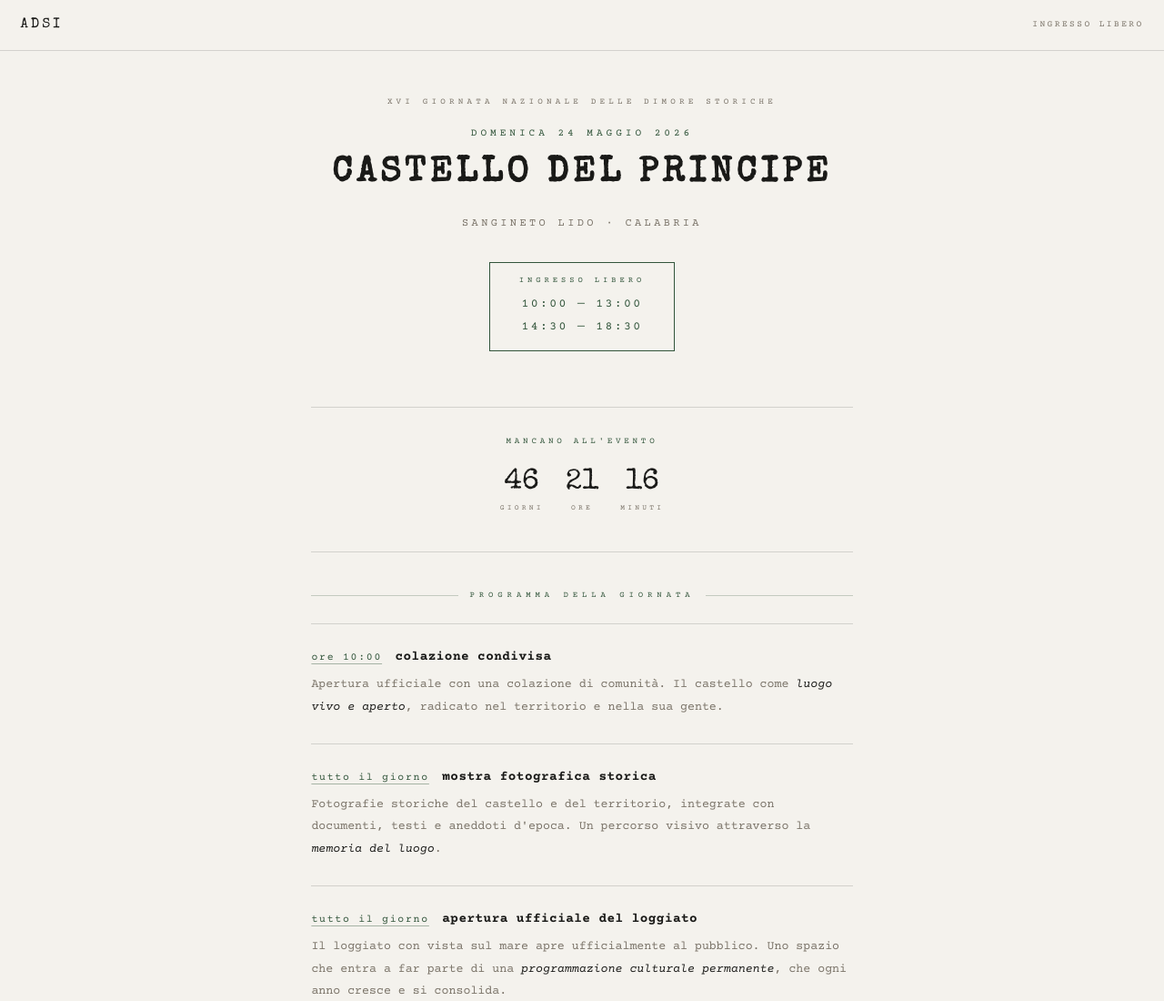
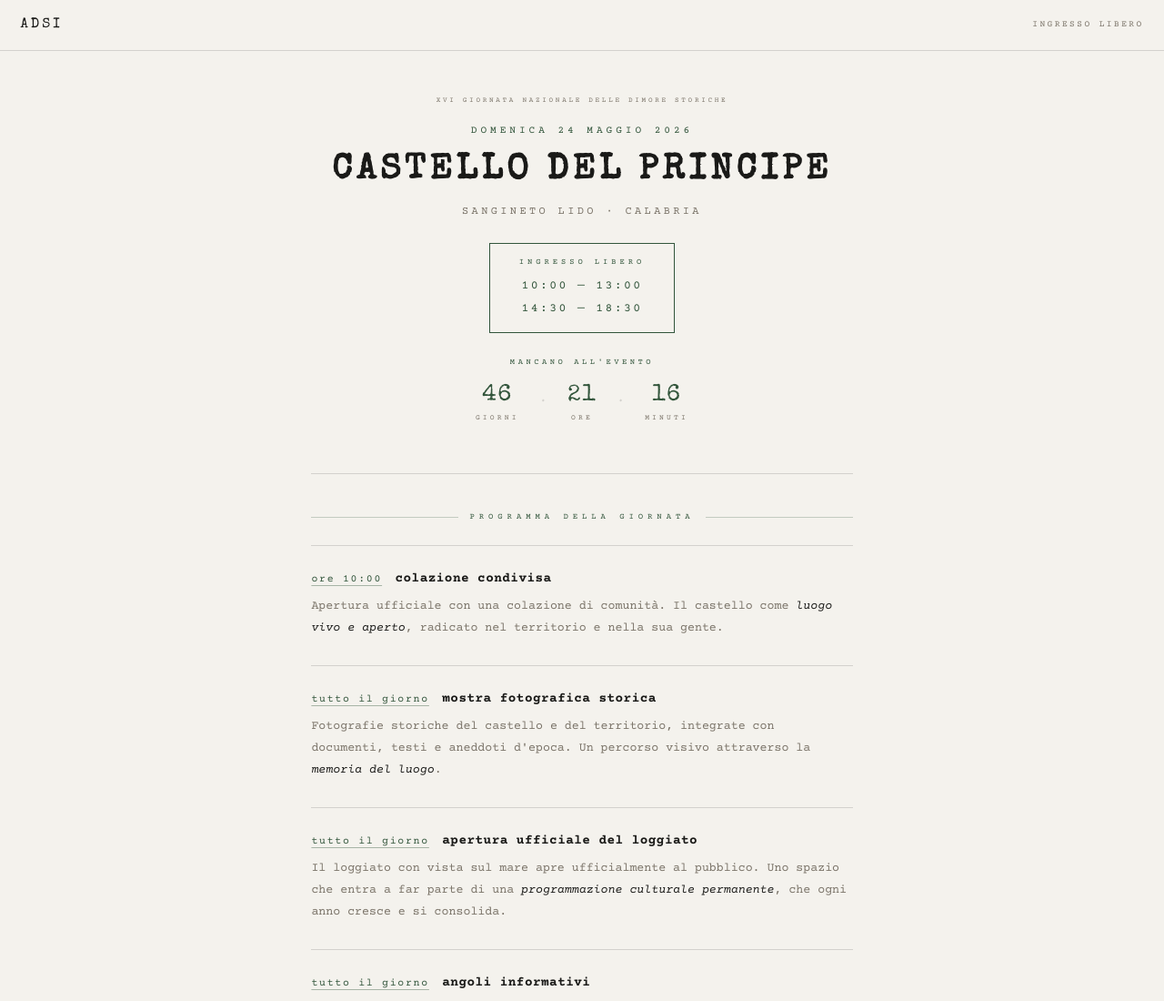
Before and after one commit to castellosa/castellodelprincipe, a plain HTML site: page index.html in a window 1280 px wide. Shown: the top 1100 px of the page at 91% size. Drawn offline with nearby package versions, Linux system fonts and the light colour scheme.

Commit message:
Update index.html

```diff
--- a/index.html
+++ b/index.html
@@ -9,95 +9,47 @@
 <style>
 *,*::before,*::after{box-sizing:border-box;margin:0;padding:0}
 html{scroll-behavior:smooth;-webkit-text-size-adjust:100%}
-:root{
-  --bg:#f4f2ed;--ink:#1a1a18;--mid:#7a7368;
-  --rule:rgba(26,26,24,0.15);--green:#32553b;
-  --mono:'Courier Prime','Courier New',monospace;
-  --disp:'Special Elite','Courier New',monospace;
-}
-
-/* ── PROGRESS BAR ── */
-#progress-bar{
-  position:fixed;top:0;left:0;height:2px;width:0%;
-  background:var(--green);z-index:200;
-  transition:width .1s linear;
-}
-
-/* ── PAGE FADE IN ── */
-body{
-  background:var(--bg);color:var(--ink);
-  font-family:var(--mono);font-size:16px;line-height:1.75;
-  overflow-x:hidden;-webkit-font-smoothing:antialiased;
-  opacity:0;animation:pagein .6s ease forwards .1s;
-}
-@keyframes pagein{from{opacity:0;transform:translateY(8px)}to{opacity:1;transform:none}}
-
-/* ── TOP BAR ── */
-.top-bar{
-  position:sticky;top:0;z-index:100;
-  background:var(--bg);border-bottom:1px solid var(--rule);
-  display:flex;justify-content:space-between;align-items:center;
-  padding:.9rem 1.4rem;
-}
+:root{--bg:#f4f2ed;--ink:#1a1a18;--mid:#7a7368;--rule:rgba(26,26,24,0.15);--green:#32553b;--mono:'Courier Prime','Courier New',monospace;--disp:'Special Elite','Courier New',monospace}
+#progress-bar{position:fixed;top:0;left:0;height:2px;width:0%;background:var(--green);z-index:200;transition:width .08s linear}
+body{background:var(--bg);color:var(--ink);font-family:var(--mono);font-size:16px;line-height:1.75;overflow-x:hidden;-webkit-font-smoothing:antialiased;opacity:0;transition:opacity .7s ease}
+body.loaded{opacity:1}
+.top-bar{position:sticky;top:0;z-index:100;background:var(--bg);border-bottom:1px solid var(--rule);display:flex;justify-content:space-between;align-items:center;padding:.9rem 1.4rem}
 .top-bar-l{font-family:var(--disp);font-size:.95rem;letter-spacing:.2em;color:var(--ink)}
 .top-bar-r{font-size:.6rem;letter-spacing:.25em;text-transform:uppercase;color:var(--mid)}
-
-/* ── PAGE ── */
 .page{max-width:640px;margin:0 auto;padding:0 1.4rem 4rem}
-
-/* ── HERO ── */
 .hero{text-align:center;padding:3rem 0 2.5rem;border-bottom:1px solid var(--rule);margin-bottom:2.5rem}
-.ed{font-size:.58rem;letter-spacing:.45em;text-transform:uppercase;color:var(--mid);display:block;margin-bottom:1rem}
+.ed{font-size:.48rem;letter-spacing:.35em;text-transform:uppercase;color:var(--mid);display:block;margin-bottom:1rem;white-space:nowrap}
 .dt{font-size:.7rem;letter-spacing:.35em;text-transform:uppercase;color:var(--green);display:block;margin-bottom:.8rem}
-h1{font-family:var(--disp);font-size:clamp(1.6rem,7vw,2.4rem);letter-spacing:.12em;text-transform:uppercase;line-height:1.15;margin-bottom:.5rem;min-height:1.5em}
-.loc{font-size:.75rem;letter-spacing:.28em;color:var(--mid);text-transform:uppercase;display:block;margin-bottom:2rem}
-
-/* ── ORARI ── */
-.orari-box{display:inline-block;border:1px solid var(--green);padding:.8rem 2rem;margin-bottom:2rem}
+h1{font-family:var(--disp);font-size:clamp(1.6rem,7vw,2.4rem);letter-spacing:.12em;text-transform:uppercase;line-height:1.15;margin-bottom:.5rem;min-height:3rem}
+.cursor{display:inline-block;width:2px;height:1em;background:var(--ink);margin-left:2px;vertical-align:middle;animation:blink .8s step-end infinite}
+@keyframes blink{0%,100%{opacity:1}50%{opacity:0}}
+.loc{font-size:.75rem;letter-spacing:.28em;color:var(--mid);text-transform:uppercase;display:block;margin-bottom:1.5rem}
+.countdown{display:flex;flex-wrap:wrap;justify-content:center;gap:.4rem 1.5rem;margin-top:1.6rem;margin-bottom:.8rem}
+.cd-unit{text-align:center}
+.cd-minus{font-family:var(--mono);font-size:1rem;color:var(--green);margin-right:.4rem;line-height:1;vertical-align:middle}
+.cd-num{font-family:var(--disp);font-size:1.6rem;letter-spacing:.05em;color:var(--green);display:block;line-height:1}
+.cd-lbl{font-size:.5rem;letter-spacing:.4em;text-transform:uppercase;color:var(--mid);display:block;margin-top:.3rem}
+.cd-sep{font-family:var(--disp);font-size:1.4rem;color:var(--rule);align-self:flex-start;padding-top:.1rem}
+.orari-box{display:inline-block;border:1px solid var(--green);padding:.8rem 2rem}
 .orari-lbl{font-size:.55rem;letter-spacing:.45em;text-transform:uppercase;color:var(--green);display:block;margin-bottom:.35rem}
 .orari-t{font-size:.82rem;letter-spacing:.18em;color:var(--green);line-height:1.9}
-
-/* ── COUNTDOWN ── */
-.countdown{
-  display:flex;flex-wrap:wrap;gap:.6rem 1.5rem;justify-content:center;
-  margin-top:1.8rem;padding-top:1.8rem;
-  border-top:1px solid var(--rule);
-}
-.cd-block{text-align:center}
-.cd-num{
-  font-family:var(--disp);font-size:clamp(1.4rem,5vw,2rem);
-  color:var(--ink);display:block;line-height:1;
-}
-.cd-lbl{font-size:.5rem;letter-spacing:.4em;text-transform:uppercase;color:var(--mid);display:block;margin-top:.3rem}
-
-/* ── SECTION HEAD ── */
 .sh{font-size:.56rem;letter-spacing:.55em;text-transform:uppercase;color:var(--green);display:flex;align-items:center;gap:.8rem;margin-bottom:.4rem}
 .sh::before,.sh::after{content:'';flex:1;height:1px;background:rgba(50,85,59,0.25)}
-
-/* ── PROGRAM ── */
 ul.prog{list-style:none;margin-top:1.4rem}
-ul.prog li{
-  padding:1.7rem 0;border-bottom:1px solid var(--rule);
-  opacity:0;transform:translateY(18px);
-  transition:opacity .5s ease,transform .5s ease;
-}
+ul.prog li{padding:1.7rem 0;border-bottom:1px solid var(--rule);opacity:0;transform:translateY(18px);transition:opacity .5s ease,transform .5s ease}
+ul.prog li:first-child{border-top:1px solid var(--rule)}
 ul.prog li.in{opacity:1;transform:none}
-ul.prog li:first-child{border-top:1px solid var(--rule)}
 .pi-ih{display:flex;align-items:baseline;flex-wrap:wrap;gap:.4rem .9rem;margin-bottom:.5rem}
 .pi-time{font-size:.72rem;letter-spacing:.15em;color:var(--green);text-decoration:underline;text-underline-offset:4px;text-decoration-color:rgba(50,85,59,0.4);white-space:nowrap}
 .pi-name{font-weight:700;font-size:.9rem;letter-spacing:.03em;color:var(--ink);line-height:1.3}
 .pi-desc{font-size:.83rem;color:var(--mid);line-height:1.82}
 .pi-desc em{color:var(--ink);font-style:italic}
-
-/* ── CONCERT BOX ── */
 .cbox{margin-top:1rem;border:1px solid var(--rule);padding:1rem 1.2rem}
 .clab{font-size:.54rem;letter-spacing:.45em;text-transform:uppercase;color:var(--mid);display:block;margin-bottom:.65rem}
 ul.comp{list-style:none;display:grid;grid-template-columns:1fr 1fr;gap:.2rem 0;margin-bottom:.85rem}
 ul.comp li{font-size:.78rem;color:var(--ink)}
 ul.comp li::before{content:'— ';color:var(--mid)}
 .ccollab{font-size:.7rem;color:var(--mid);font-style:italic;line-height:1.75;border-top:1px solid var(--rule);padding-top:.8rem}
-
-/* ── INFO ── */
 .info-section{margin-top:3rem}
 .info-block{padding:1.5rem 0;border-bottom:1px solid var(--rule)}
 .info-block:first-of-type{border-top:1px solid var(--rule);margin-top:1.2rem}
@@ -107,8 +59,6 @@ ul.comp li::before{content:'— ';color:var(--mid)}
 .map-btn{display:inline-block;margin-top:.8rem;border:1px solid var(--green);padding:.45rem 1.1rem;font-family:var(--mono);font-size:.65rem;letter-spacing:.25em;text-transform:uppercase;color:var(--green);text-decoration:none}
 .social-row{display:flex;gap:1rem;margin-top:.8rem;flex-wrap:wrap}
 .soc-link{border:1px solid var(--green);padding:.4rem 1rem;font-size:.62rem;letter-spacing:.2em;text-transform:uppercase;color:var(--green);text-decoration:none}
-
-/* ── FOOTER ── */
 footer{margin-top:3.5rem;padding-top:1.8rem;border-top:1px solid rgba(50,85,59,0.25);text-align:center}
 .ft-main{font-size:.68rem;letter-spacing:.2em;text-transform:uppercase;color:var(--ink);line-height:2}
 .ft-sub{margin-top:.45rem;font-size:.58rem;letter-spacing:.2em;text-transform:uppercase;color:var(--mid)}
@@ -128,17 +78,21 @@ footer{margin-top:3.5rem;padding-top:1.8rem;border-top:1px solid rgba(50,85,59,0
   <section class="hero">
     <span class="ed">XVI Giornata Nazionale delle Dimore Storiche</span>
     <span class="dt">Domenica 24 Maggio 2026</span>
-    <h1 id="typewriter"></h1>
+    <h1><span id="typewriter"></span><span class="cursor" id="cursor"></span></h1>
     <span class="loc">Sangineto Lido · Calabria</span>
+
     <div class="orari-box">
       <span class="orari-lbl">Ingresso Libero</span>
       <div class="orari-t">10:00 — 13:00<br>14:30 — 18:30</div>
     </div>
-    <div class="countdown">
-      <div style="width:100%;text-align:center;margin-bottom:.8rem;font-size:.58rem;letter-spacing:.4em;text-transform:uppercase;color:var(--green)">mancano all'evento</div>
-      <div class="cd-block"><span class="cd-num" id="cd-g">--</span><span class="cd-lbl">giorni</span></div>
-      <div class="cd-block"><span class="cd-num" id="cd-o">--</span><span class="cd-lbl">ore</span></div>
-      <div class="cd-block"><span class="cd-num" id="cd-m">--</span><span class="cd-lbl">minuti</span></div>
+
+    <div class="countdown" id="countdown">
+      <div style="width:100%;text-align:center;margin-bottom:.6rem;font-size:.55rem;letter-spacing:.4em;text-transform:uppercase;color:var(--green)">mancano all'evento</div>
+      <div class="cd-unit"><span class="cd-num" id="cd-g">--</span><span class="cd-lbl">giorni</span></div>
+      <span class="cd-sep">·</span>
+      <div class="cd-unit"><span class="cd-num" id="cd-o">--</span><span class="cd-lbl">ore</span></div>
+      <span class="cd-sep">·</span>
+      <div class="cd-unit"><span class="cd-num" id="cd-m">--</span><span class="cd-lbl">minuti</span></div>
     </div>
   </section>
 
@@ -191,6 +145,7 @@ footer{margin-top:3.5rem;padding-top:1.8rem;border-top:1px solid rgba(50,85,59,0
         Per informazioni è possibile contattarci telefonicamente o via email.<br><br>
         <a href="tel:+390982096091">0982 96091</a><br>
         <span id="em"></span>
+        <script>var u='info',d='castellosangineto.com';document.getElementById('em').innerHTML='<a href="mailto:'+u+'@'+d+'" style="color:var(--green);text-decoration:underline;text-underline-offset:4px">'+u+'@'+d+'</a>';</script>
       </p>
     </div>
     <div class="info-block">
@@ -210,60 +165,66 @@ footer{margin-top:3.5rem;padding-top:1.8rem;border-top:1px solid rgba(50,85,59,0
 </div>
 
 <script>
-// EMAIL
-var u='info',d='castellosangineto.com';
-document.getElementById('em').innerHTML='<a href="mailto:'+u+'@'+d+'" style="color:var(--green);text-decoration:underline;text-underline-offset:4px">'+u+'@'+d+'</a>';
+// PAGE LOAD FADE
+window.addEventListener('load', function() {
+  document.body.classList.add('loaded');
+});
 
 // TYPEWRITER
-(function(){
-  var txt='Castello del Principe', el=document.getElementById('typewriter'), i=0;
-  function type(){
-    if(i<=txt.length){el.textContent=txt.substring(0,i);i++;setTimeout(type,i===1?400:70);}
+var txt = 'Castello del Principe';
+var el = document.getElementById('typewriter');
+var cur = document.getElementById('cursor');
+var i = 0;
+function type() {
+  if (i <= txt.length) {
+    el.textContent = txt.slice(0, i);
+    i++;
+    setTimeout(type, i === txt.length + 1 ? 800 : 80);
+  } else {
+    cur.style.display = 'none';
   }
-  type();
-})();
+}
+setTimeout(type, 400);
 
 // COUNTDOWN
-function updateCountdown(){
-  var target=new Date('2026-05-24T10:00:00');
-  var now=new Date();
-  var diff=target-now;
-  if(diff<=0){
-    document.getElementById('cd-g').textContent='0';
-    document.getElementById('cd-o').textContent='0';
-    document.getElementById('cd-m').textContent='0';
+function updateCountdown() {
+  var target = new Date('2026-05-24T10:00:00');
+  var now = new Date();
+  var diff = target - now;
+  if (diff <= 0) {
+    document.getElementById('countdown').innerHTML = '<span style="font-size:.7rem;letter-spacing:.3em;text-transform:uppercase;color:var(--green)">oggi</span>';
     return;
   }
-  var days=Math.floor(diff/(1000*60*60*24));
-  var hours=Math.floor((diff%(1000*60*60*24))/(1000*60*60));
-  var mins=Math.floor((diff%(1000*60*60))/(1000*60));
-  document.getElementById('cd-g').textContent=days;
-  document.getElementById('cd-o').textContent=hours;
-  document.getElementById('cd-m').textContent=mins;
+  var giorni = Math.floor(diff / 86400000);
+  var ore = Math.floor((diff % 86400000) / 3600000);
+  var minuti = Math.floor((diff % 3600000) / 60000);
+  document.getElementById('cd-g').textContent = giorni;
+  document.getElementById('cd-o').textContent = String(ore).padStart(2,'0');
+  document.getElementById('cd-m').textContent = String(minuti).padStart(2,'0');
 }
 updateCountdown();
-setInterval(updateCountdown,30000);
+setInterval(updateCountdown, 30000);
+
+// PROGRESS BAR
+var bar = document.getElementById('progress-bar');
+window.addEventListener('scroll', function() {
+  var h = document.documentElement.scrollHeight - window.innerHeight;
+  var pct = h > 0 ? (window.scrollY / h) * 100 : 0;
+  bar.style.width = pct + '%';
+});
 
 // SCROLL ANIMATIONS
-var items=document.querySelectorAll('ul.prog li');
-var obs=new IntersectionObserver(function(entries){
-  entries.forEach(function(e){
-    if(e.isIntersecting){
-      var i=Array.from(items).indexOf(e.target);
-      setTimeout(function(){e.target.classList.add('in');},i*80);
+var items = document.querySelectorAll('ul.prog li');
+var obs = new IntersectionObserver(function(entries) {
+  entries.forEach(function(e) {
+    if (e.isIntersecting) {
+      var idx = Array.from(items).indexOf(e.target);
+      setTimeout(function() { e.target.classList.add('in'); }, idx * 80);
       obs.unobserve(e.target);
     }
   });
-},{threshold:0.08});
-items.forEach(function(el){obs.observe(el);});
-
-// PROGRESS BAR
-var bar=document.getElementById('progress-bar');
-window.addEventListener('scroll',function(){
-  var s=document.documentElement.scrollTop||document.body.scrollTop;
-  var h=document.documentElement.scrollHeight-document.documentElement.clientHeight;
-  bar.style.width=(s/h*100)+'%';
-});
+}, { threshold: 0.08 });
+items.forEach(function(el) { obs.observe(el); });
 </script>
 </body>
 </html>
```
